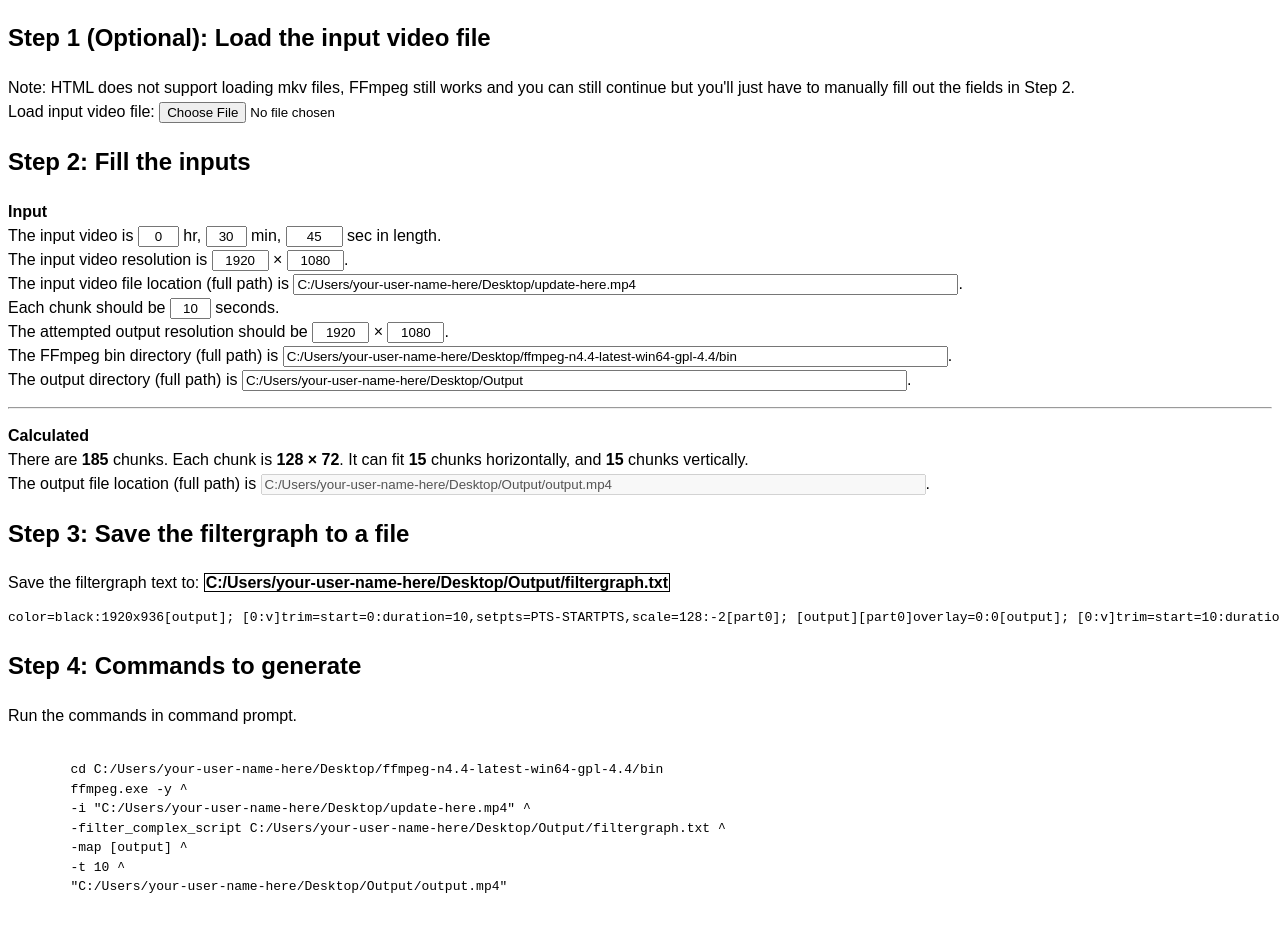
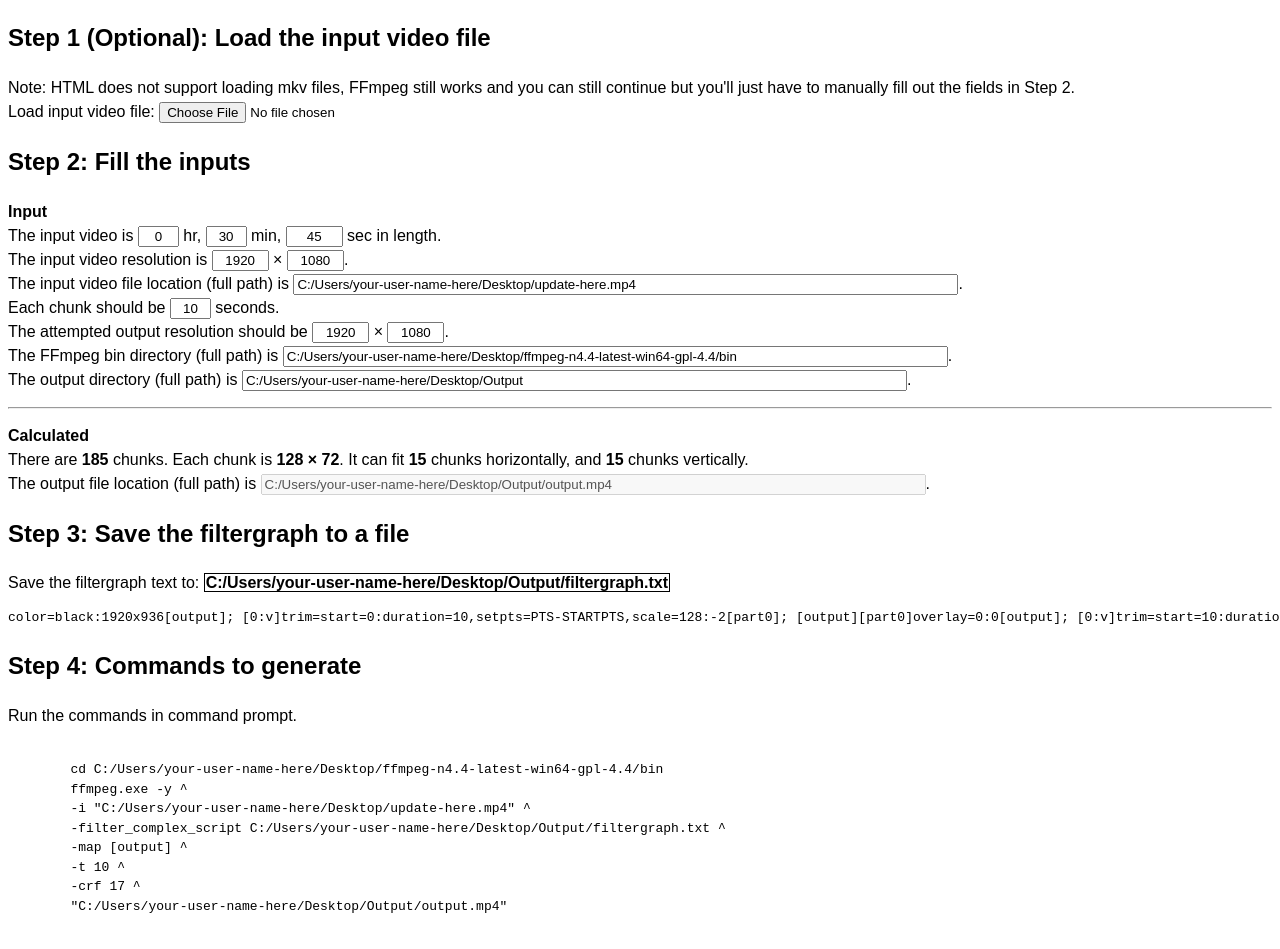
Before and after one commit to Hyssopi/Video-Zoetrope-Generator, a plain HTML site: page index.html in a window 1280 px wide. Shown: the top 949 px of the page. Drawn offline with Linux system fonts and the light colour scheme.

Commit message:
Add encoder quality setting

```diff
--- a/index.html
+++ b/index.html
@@ -226,6 +226,7 @@ N/A
         -filter_complex_script ${outputDirectoryPath}/${filtergraphFileName} ^
         -map [output] ^
         -t ${chunkDuration} ^
+        -crf 17 ^
         "${outputFilePath}"
       `;
     }
```
